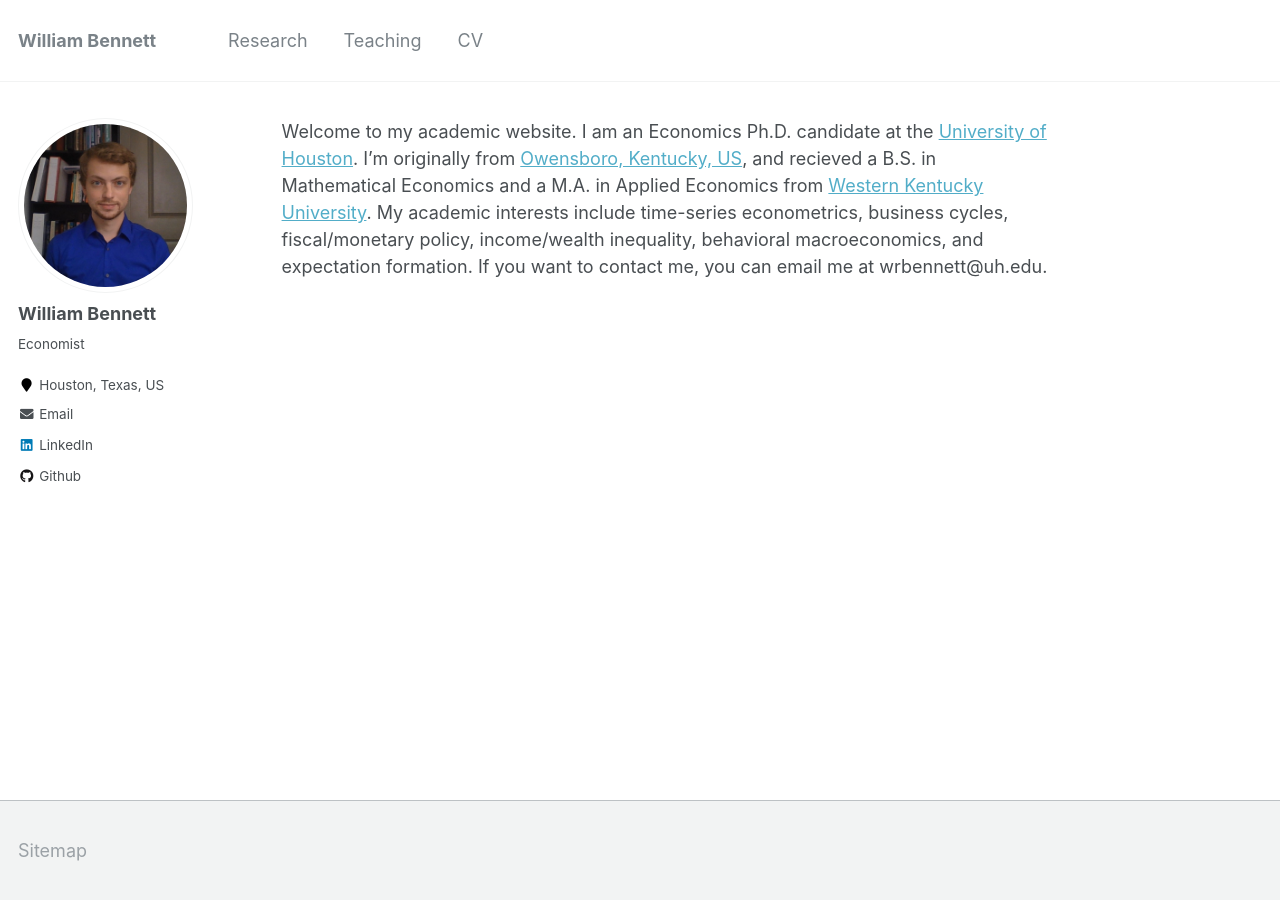
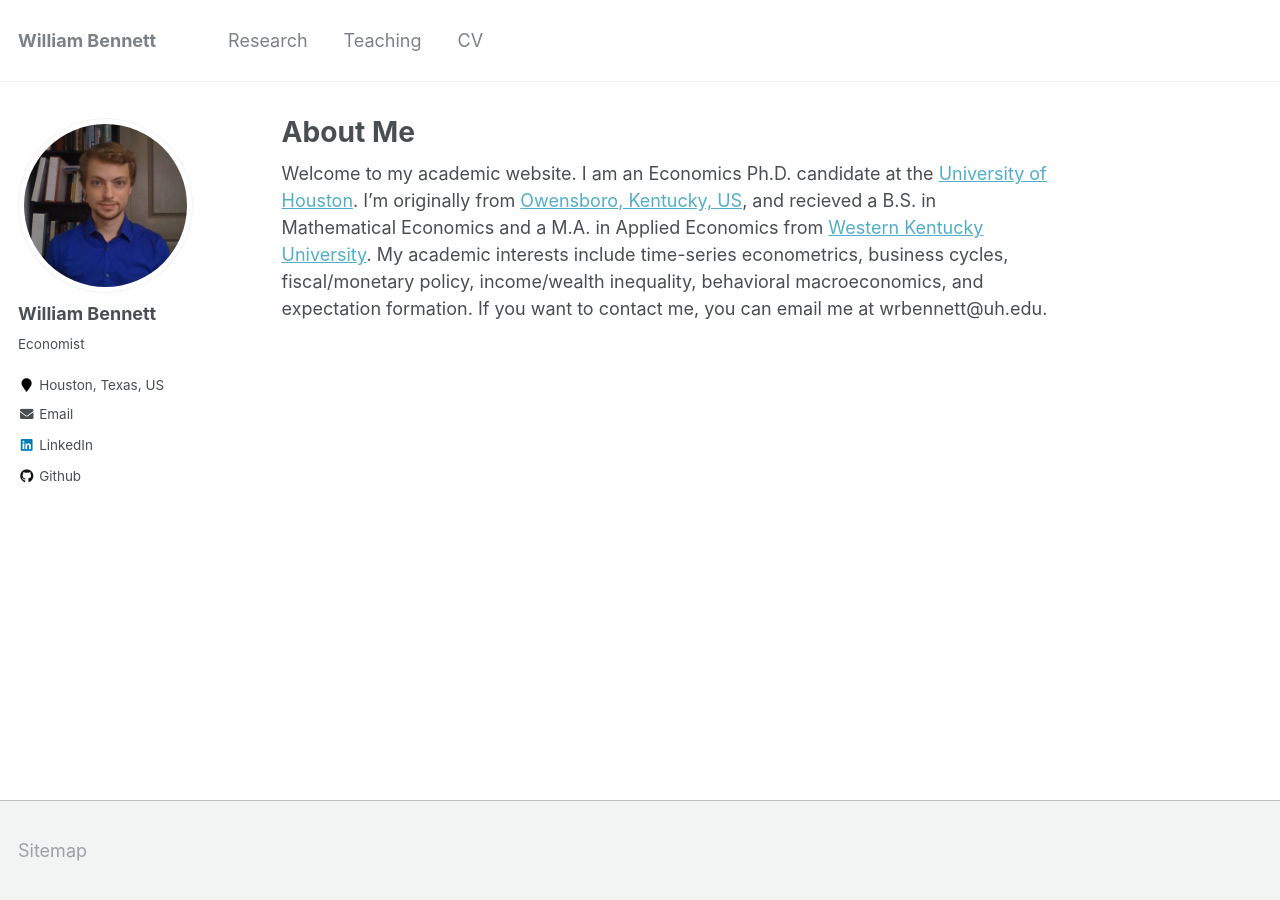
Before and after one commit to williambennettecon/williambennettecon.github.io, a Jekyll site: the page built from _pages/about.md, in a window 1280 px wide. Built offline with Jekyll 4.4.1, drawn with Linux system fonts in a browser that asks for light colours.

Commit message:
Update about.md

```diff
--- a/_pages/about.md
+++ b/_pages/about.md
@@ -1,6 +1,7 @@
 ---
 permalink: /
-title:
+title: "About Me"
+browser_title: "William Bennett"
 excerpt: ""
 author_profile: true
 redirect_from:
```
